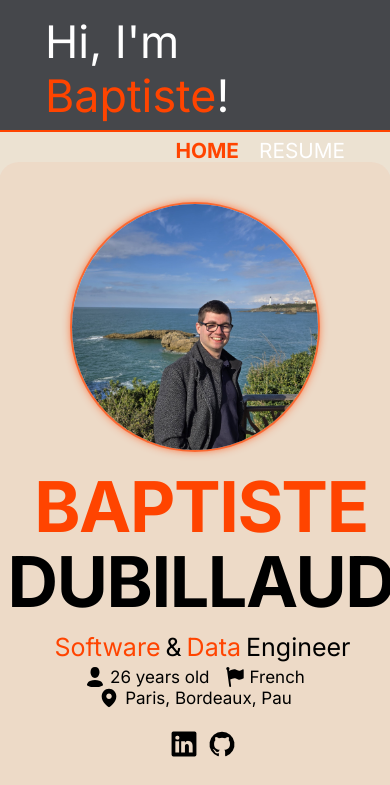
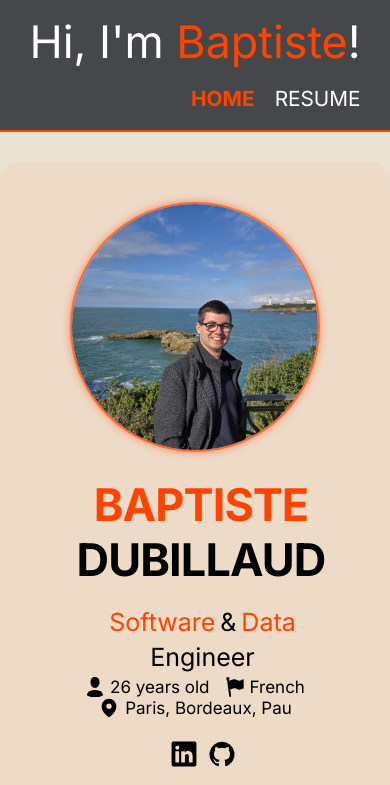
Before and after one commit to baptiste-dubillaud/personal-website, a Next.js app: page / in a window 390 px wide. Shown: the top 785 px of the page. Built offline with nearby package versions, Linux system fonts and the light colour scheme.

Commit message:
solve display issues on small smartphones

```diff
--- a/src/app/page.module.css
+++ b/src/app/page.module.css
@@ -75,14 +75,14 @@
     justify-content: center;
     margin-left: -3px;
     margin-top: 0px;
-    row-gap: 10px;
-    gap: 15px;
+    margin-bottom: 0px;
+    gap: 0px 15px;
 }
 
 .presentation_data_name_text {
     font-family: var(--font-serif);
-    font-size: 70px;
-    line-height: 60px;
+    font-size: clamp(45px, 7vw, 70px);
+
     font-weight: 700;
     text-transform: uppercase;
     letter-spacing: -0.02em;
--- a/src/components/core/navigationBar/NavigationBar.module.css
+++ b/src/components/core/navigationBar/NavigationBar.module.css
@@ -25,6 +25,12 @@
     font-size: 2.8em;
     padding-bottom: 15px;
     cursor: pointer;
+}
+
+@media (max-width: 600px) {
+    .hello_message {
+        white-space: nowrap;
+    }
 }
 
 .hello_message_name {
```
